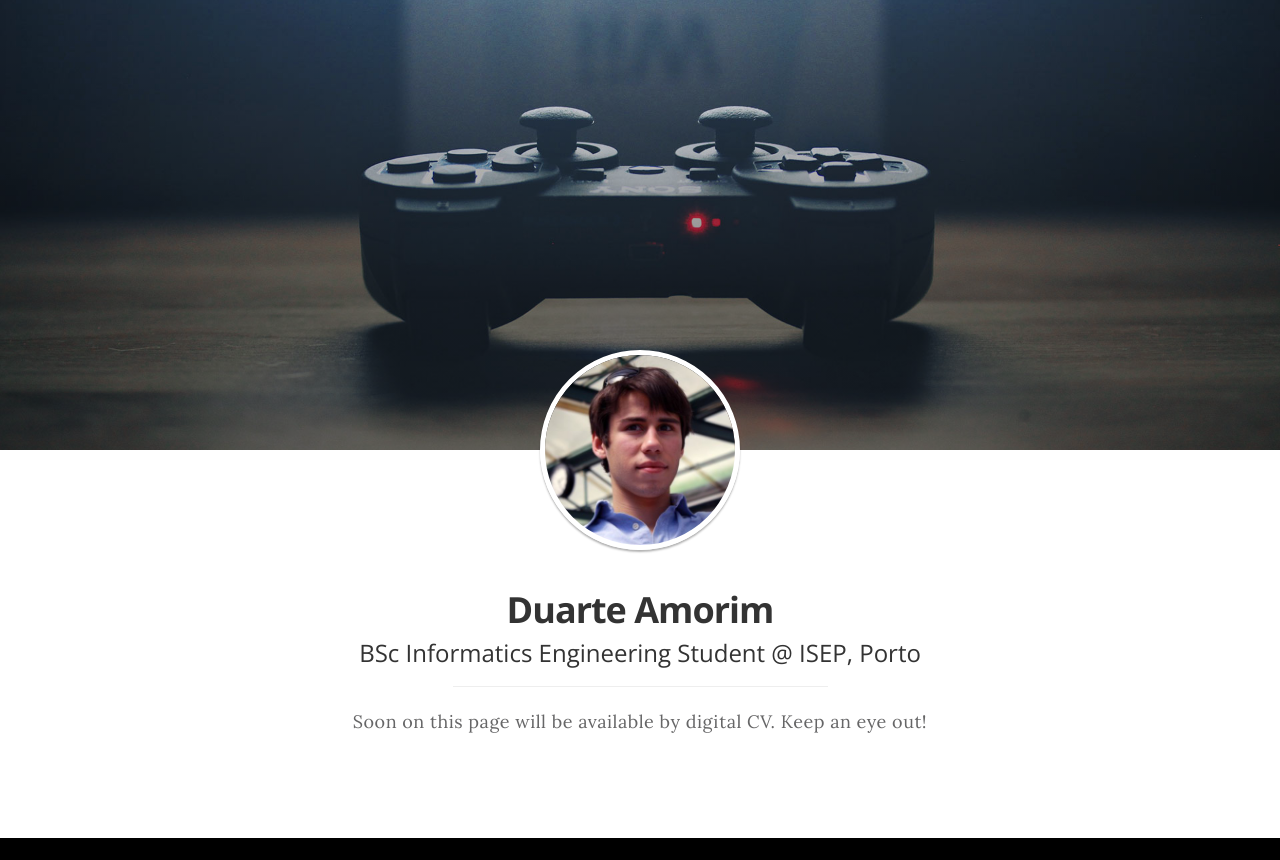
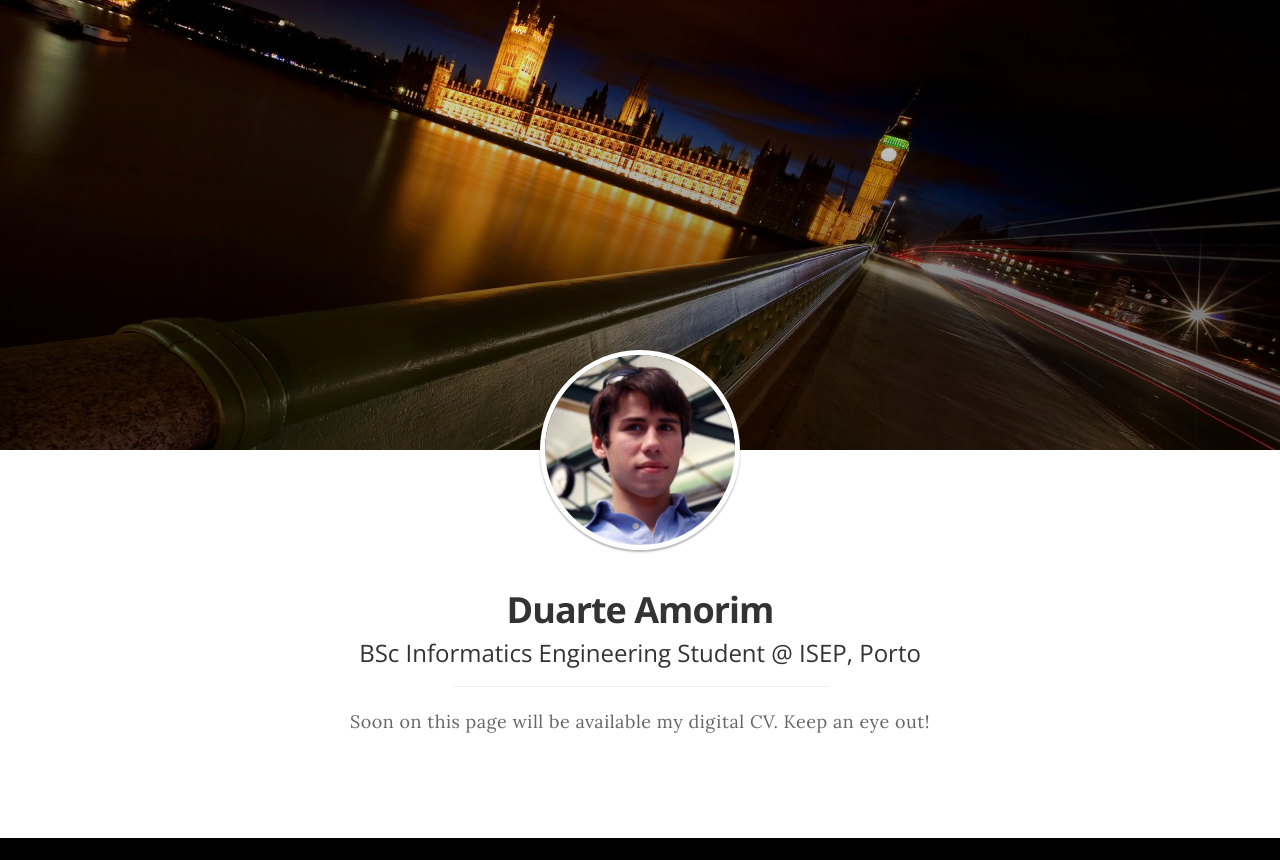
Before and after one commit to dnamorim/dnamorim.github.io, a plain HTML site: page index.html in a window 1280 px wide. Shown: the top 860 px of the page. Drawn offline with nearby package versions, Linux system fonts and the light colour scheme.

Commit message:
Changed Cover Image.

```diff
--- a/css/styles.css
+++ b/css/styles.css
@@ -87,7 +87,7 @@ a:visited {
 
 #hero {
 	height: 250px;
-	background-image: url('../assets/images/cover1.jpg');
+	background-image: url('../assets/images/cover2.jpg');
 	background-repeat: no-repeat;
 	background-position: center center;
 	background-attachment: scroll;
--- a/index.html
+++ b/index.html
@@ -31,7 +31,7 @@
 						<h1>Duarte Amorim</h1>
 						<h3>BSc Informatics Engineering Student @ ISEP, Porto</h3>
 						<hr />
-						<p class="description">Soon on this page will be available by digital CV. Keep an eye out!</p>
+						<p class="description">Soon on this page will be available my digital CV. Keep an eye out!</p>
 
 					</div>
 				</div>
```
Also changed, not shown: assets/images/cover2.jpg (added).
